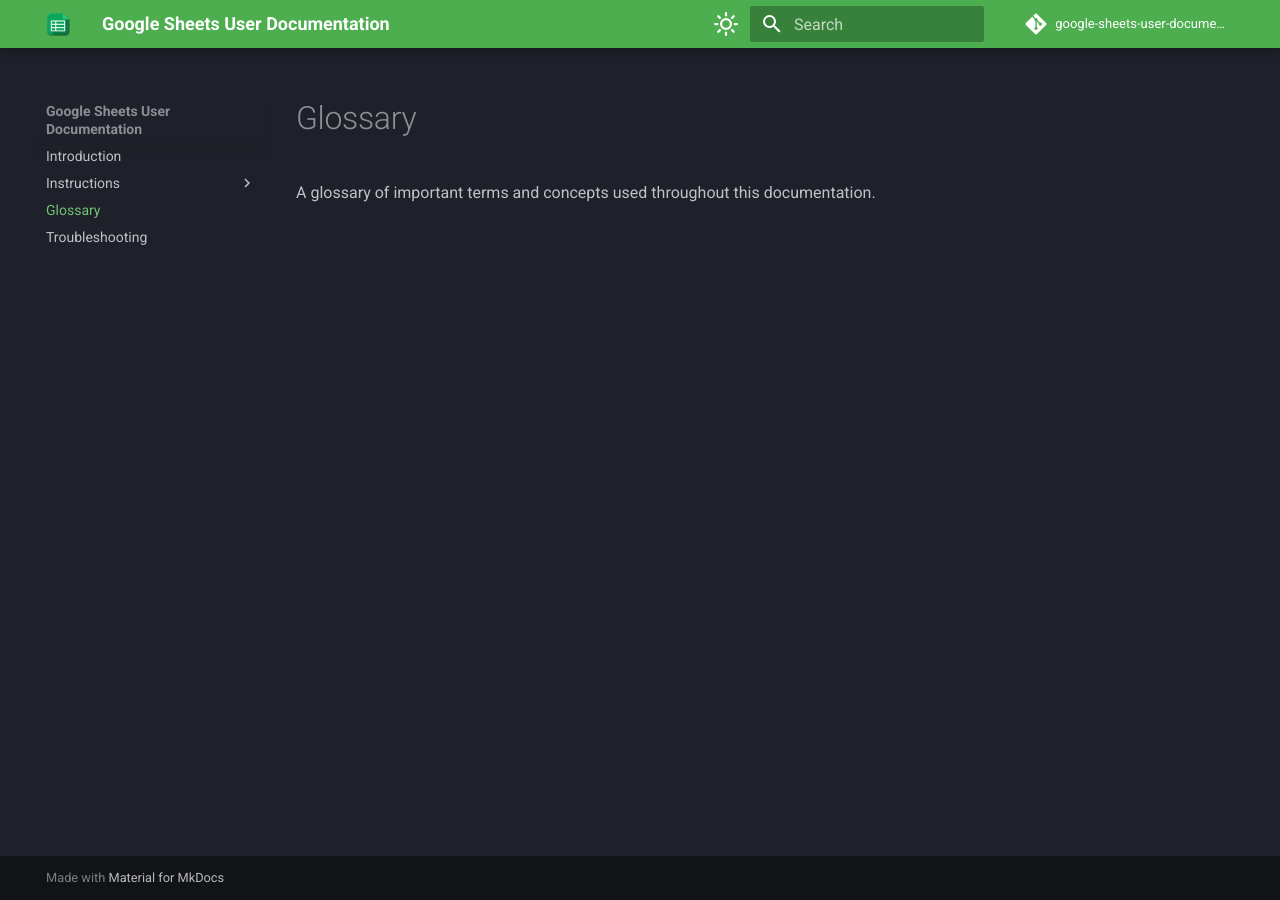
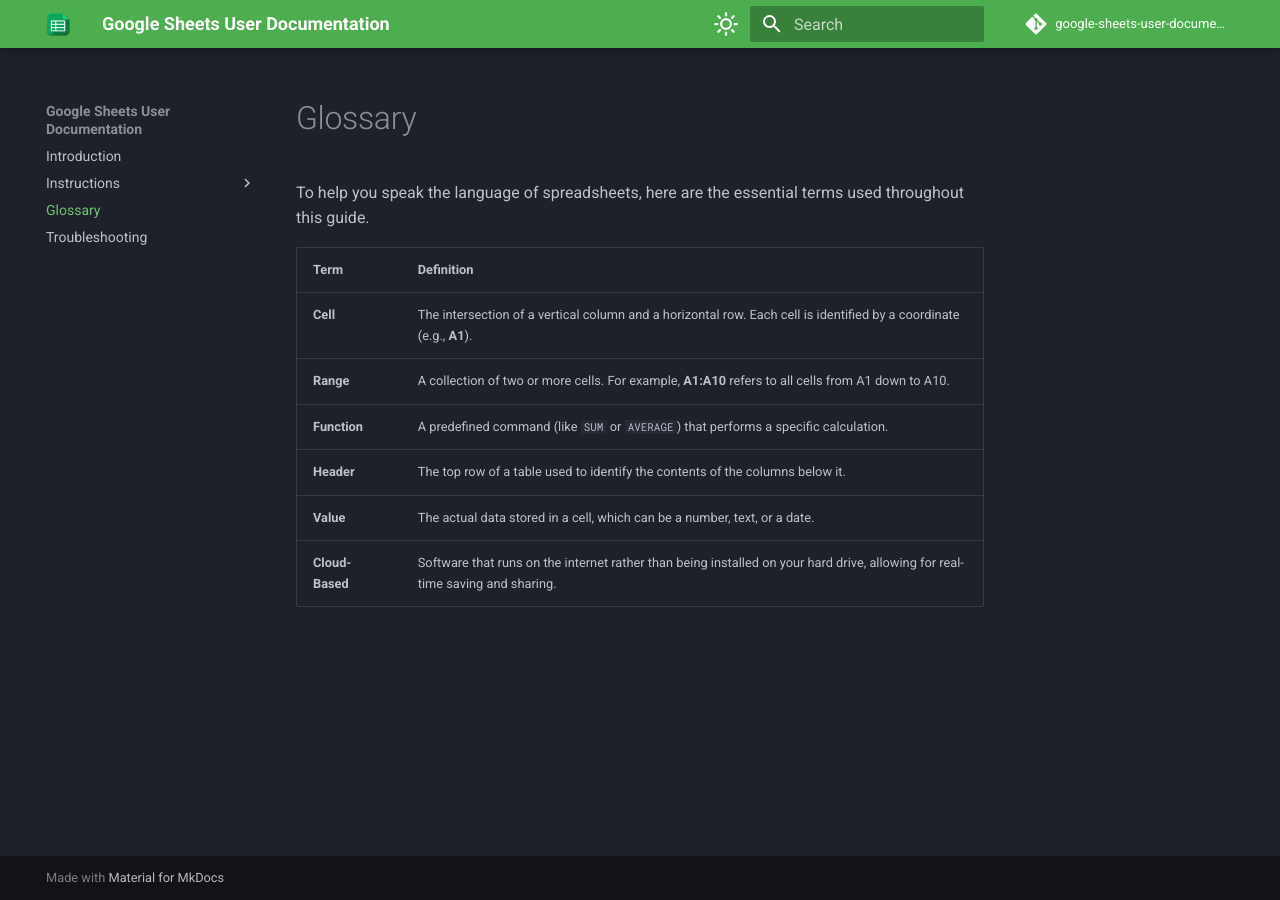
Before and after one commit to SamRosati/google-sheets-user-documentation, an MkDocs documentation site: the page built from docs/Glossary/index.md, in a window 1280 px wide. Built offline with MkDocs 1.6.1 and Material for MkDocs 9.7.7, drawn with Linux system fonts in a browser that asks for light colours; comment, search, counter and statistics services are not loaded.

Commit message:
added glossary and troubleshooting guide

```diff
--- a/docs/Glossary/index.md
+++ b/docs/Glossary/index.md
@@ -1,3 +1,12 @@
 # Glossary
 
-A glossary of important terms and concepts used throughout this documentation.
+To help you speak the language of spreadsheets, here are the essential terms used throughout this guide.
+
+| **Term** | **Definition** |
+| --- | --- |
+| **Cell** | The intersection of a vertical column and a horizontal row. Each cell is identified by a coordinate (e.g., **A1**). |
+| **Range** | A collection of two or more cells. For example, **A1:A10** refers to all cells from A1 down to A10. |
+| **Function** | A predefined command (like `SUM` or `AVERAGE`) that performs a specific calculation. |
+| **Header** | The top row of a table used to identify the contents of the columns below it. |
+| **Value** | The actual data stored in a cell, which can be a number, text, or a date. |
+| **Cloud-Based** | Software that runs on the internet rather than being installed on your hard drive, allowing for real-time saving and sharing. |
```
Also changed, not shown: docs/Troubleshooting-Guide/index.md (+9 -1 lines), docs/Instruction-Pages/task1.md (line endings or trailing spaces).
